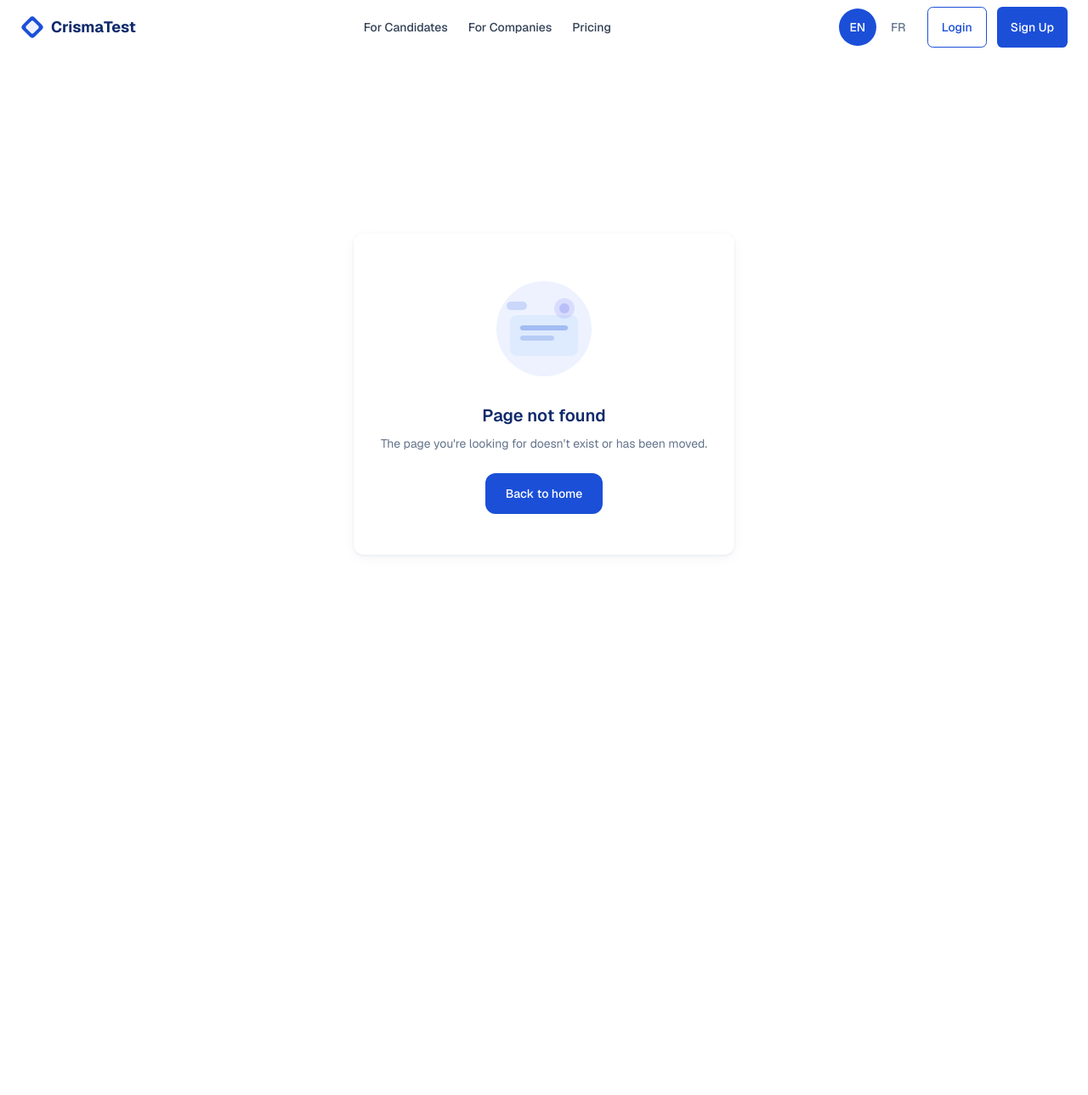
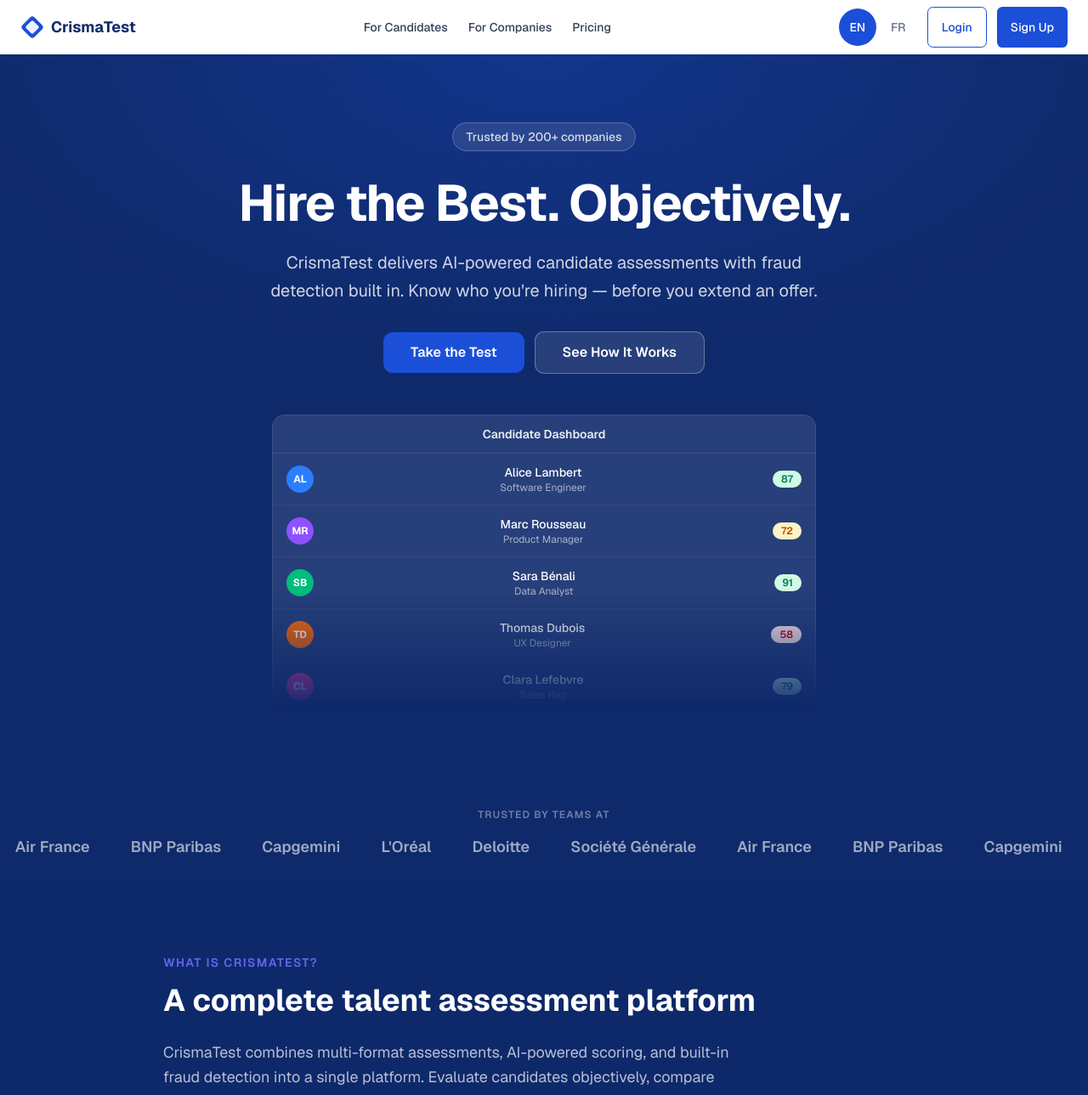
Before and after one commit to kice007/Claude_CrismaTest, a Next.js app: page /dark in a window 1280 px wide. Before the commit this address had no page. Shown: the top 1289 px of the page at 85% size. Before the commit the page ends 864 px from the top, so only its background shows below. Built offline with nearby package versions, Linux system fonts and the light colour scheme.

Commit message:
feat(03-04): add dark home page route at /dark
- Creates src/app/dark/page.tsx with all 11 sections
- Passes variant="dark" to each section for dark color tokens
- Outer div uses bg-brand-navy for base dark background
- Server Component — no 'use client' directive

```diff
--- /dev/null
+++ b/src/app/dark/page.tsx
@@ -0,0 +1,36 @@
+import type { Metadata } from "next";
+import { HeroSection } from "@/components/home/HeroSection";
+import { TrustBar } from "@/components/home/TrustBar";
+import { WhatIsSection } from "@/components/home/WhatIsSection";
+import { HowItWorksSection } from "@/components/home/HowItWorksSection";
+import { ForCompaniesSection } from "@/components/home/ForCompaniesSection";
+import { AntifraudSection } from "@/components/home/AntifraudSection";
+import { TestLibrarySection } from "@/components/home/TestLibrarySection";
+import { TestimonialsSection } from "@/components/home/TestimonialsSection";
+import { FaqSection } from "@/components/home/FaqSection";
+import { ContactSection } from "@/components/home/ContactSection";
+import { FooterSection } from "@/components/home/FooterSection";
+
+export const metadata: Metadata = {
+  title: "CrismaTest — Hire the Best. Objectively.",
+  description:
+    "CrismaTest delivers AI-powered candidate assessments with fraud detection built in. Know who you're hiring — before you extend an offer.",
+};
+
+export default function DarkHomePage() {
+  return (
+    <div className="bg-brand-navy min-h-screen">
+      <HeroSection variant="dark" />
+      <TrustBar variant="dark" />
+      <WhatIsSection variant="dark" />
+      <HowItWorksSection variant="dark" />
+      <ForCompaniesSection variant="dark" />
+      <AntifraudSection variant="dark" />
+      <TestLibrarySection variant="dark" />
+      <TestimonialsSection variant="dark" />
+      <FaqSection variant="dark" />
+      <ContactSection variant="dark" />
+      <FooterSection variant="dark" />
+    </div>
+  );
+}
```
